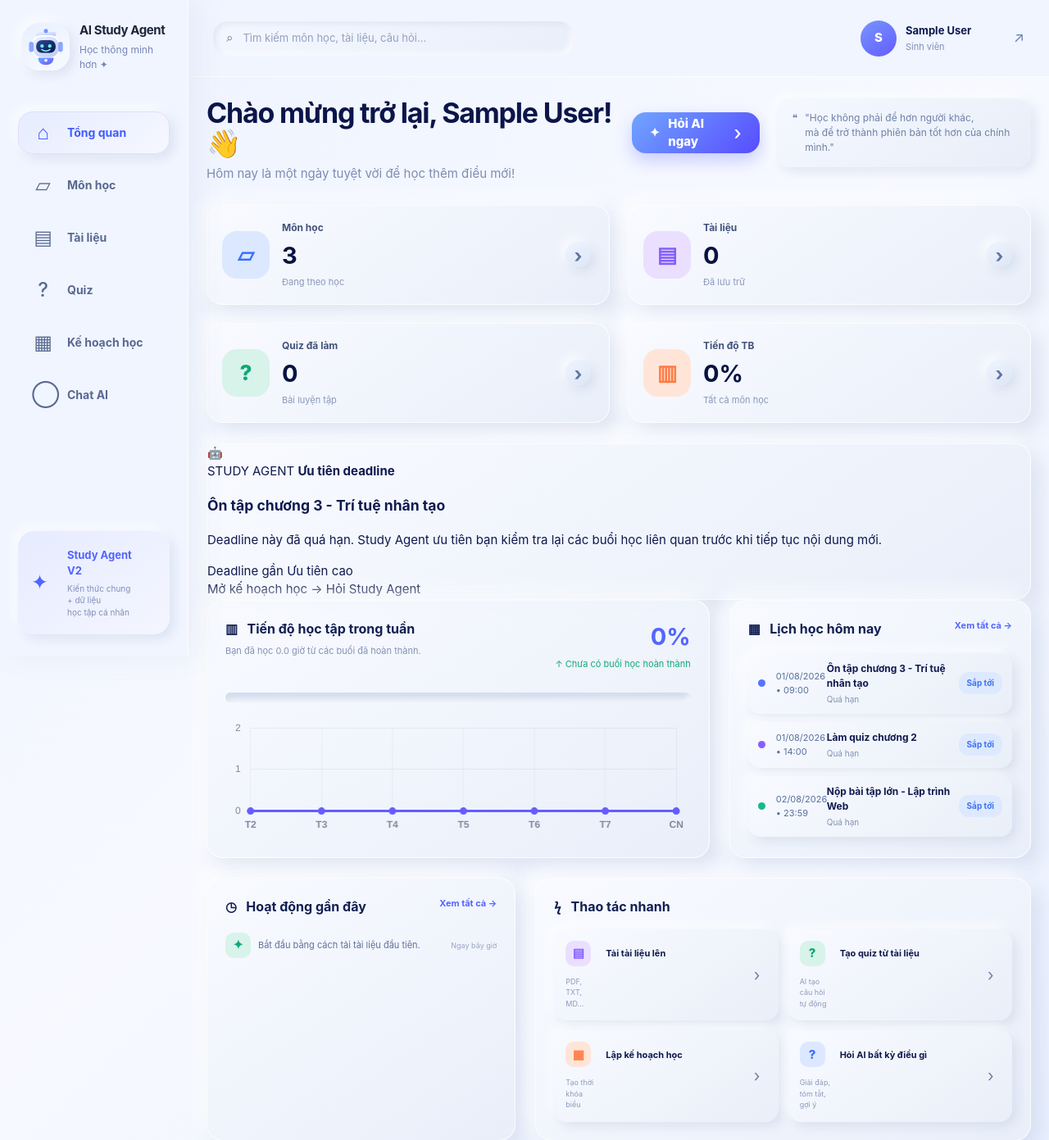
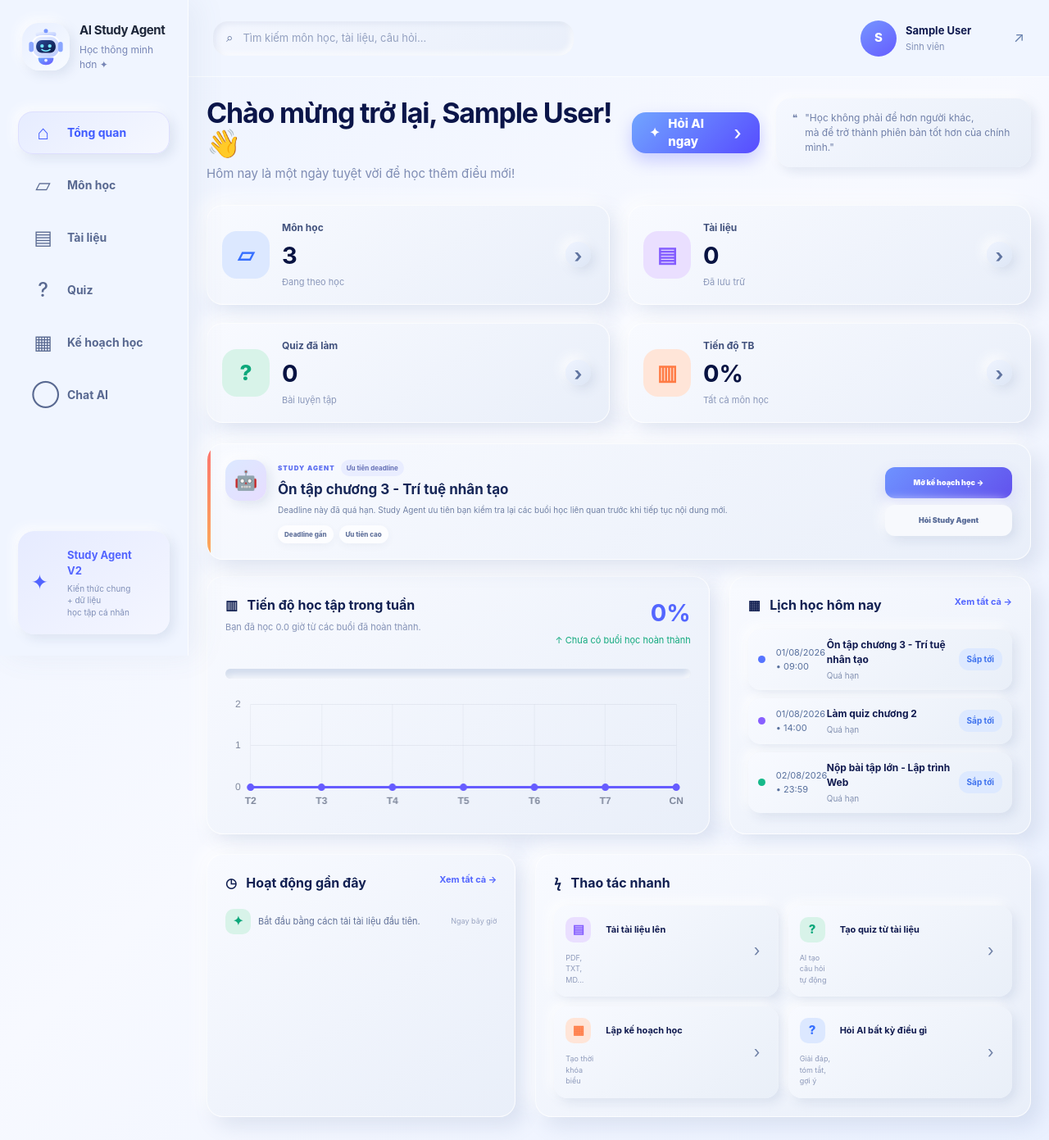
Before and after one commit to nguyencongthanh09102005-beep/AI-Study-Agent, a Flask app: page /dashboard in a window 1280 px wide. Shown: the top 1391 px of the page at 82% size. Run offline with Flask 3, Linux system fonts and the light colour scheme; the visitor is signed in with stand-in values (Sample User, id 1); data comes from the database, SQL or seed files in the repository; data that the repository does not hold is empty.

Commit message:
Style proactive companion recommendations

```diff
--- a/static/css/mockup.css
+++ b/static/css/mockup.css
@@ -985,3 +985,193 @@ body.page-chat {
     grid-column: 1;
   }
 }
+
+
+/* =====================================================
+   PHASE 4 - PROACTIVE / COMPANION STUDY AGENT
+===================================================== */
+.proactive-agent-card {
+  position: relative;
+  overflow: hidden;
+  display: grid;
+  grid-template-columns: minmax(0, 1fr) auto;
+  gap: 20px;
+  align-items: center;
+  margin-bottom: 20px;
+  padding: 19px 22px;
+  border: 1px solid rgba(100, 111, 255, .15);
+  background:
+    radial-gradient(circle at 92% 15%, rgba(129, 92, 255, .11), transparent 29%),
+    linear-gradient(145deg, #f8faff, #edf2fb);
+}
+
+.proactive-agent-card:before {
+  content: "";
+  position: absolute;
+  inset: 0 auto 0 0;
+  width: 4px;
+  background: linear-gradient(180deg, #6e91ff, #7158ef);
+}
+
+.proactive-agent-main {
+  min-width: 0;
+  display: flex;
+  align-items: flex-start;
+  gap: 14px;
+}
+
+.proactive-agent-avatar {
+  width: 50px;
+  height: 50px;
+  display: grid;
+  place-items: center;
+  flex: 0 0 50px;
+  border-radius: 16px;
+  background: linear-gradient(135deg, #dce9ff, #e7ddff);
+  font-size: 23px;
+  box-shadow: var(--shadow-sm);
+}
+
+.proactive-agent-copy {
+  min-width: 0;
+}
+
+.proactive-agent-kicker {
+  display: flex;
+  flex-wrap: wrap;
+  align-items: center;
+  gap: 7px;
+  margin-bottom: 5px;
+}
+
+.proactive-agent-kicker span {
+  color: #5e70f0;
+  font-size: 8px;
+  font-weight: 950;
+  letter-spacing: .13em;
+}
+
+.proactive-agent-kicker b {
+  padding: 4px 7px;
+  border-radius: 999px;
+  background: #e9edff;
+  color: #6671b6;
+  font-size: 8px;
+}
+
+.proactive-agent-copy h3 {
+  margin: 0;
+  color: #172758;
+  font-size: 17px;
+  line-height: 1.35;
+}
+
+.proactive-agent-copy p {
+  max-width: 820px;
+  margin: 6px 0 0;
+  color: #7080a4;
+  font-size: 10px;
+  line-height: 1.58;
+}
+
+.proactive-agent-meta {
+  display: flex;
+  flex-wrap: wrap;
+  gap: 7px;
+  margin-top: 10px;
+}
+
+.proactive-agent-meta span {
+  padding: 5px 8px;
+  border-radius: 999px;
+  background: rgba(255,255,255,.74);
+  color: #60719b;
+  font-size: 8px;
+  font-weight: 800;
+  box-shadow: 0 3px 10px rgba(63, 76, 124, .05);
+}
+
+.proactive-agent-actions {
+  display: flex;
+  flex-direction: column;
+  gap: 8px;
+  min-width: 155px;
+}
+
+.proactive-agent-actions a {
+  min-height: 38px;
+  display: inline-flex;
+  align-items: center;
+  justify-content: center;
+  padding: 0 13px;
+  border-radius: 12px;
+  font-size: 9px;
+  font-weight: 900;
+  text-align: center;
+  transition: transform .18s ease, box-shadow .18s ease;
+}
+
+.proactive-agent-actions a:hover {
+  transform: translateY(-1px);
+}
+
+.proactive-primary {
+  background: linear-gradient(135deg, #6e92ff, #6252ed);
+  color: #fff;
+  box-shadow: 0 9px 20px rgba(88, 91, 236, .19);
+}
+
+.proactive-secondary {
+  background: #f7f9fd;
+  color: #586b97;
+  box-shadow: var(--shadow-sm);
+}
+
+.proactive-weakness:before {
+  background: linear-gradient(180deg, #ff8b65, #7c59f1);
+}
+
+.proactive-deadline:before {
+  background: linear-gradient(180deg, #ff756f, #ffad58);
+}
+
+.proactive-check:before {
+  background: linear-gradient(180deg, #20b984, #5d8cff);
+}
+
+@media (max-width: 820px) {
+  .proactive-agent-card {
+    grid-template-columns: 1fr;
+  }
+
+  .proactive-agent-actions {
+    flex-direction: row;
+    min-width: 0;
+  }
+
+  .proactive-agent-actions a {
+    flex: 1;
+  }
+}
+
+@media (max-width: 560px) {
+  .proactive-agent-card {
+    padding: 16px;
+  }
+
+  .proactive-agent-main {
+    gap: 10px;
+  }
+
+  .proactive-agent-avatar {
+    width: 42px;
+    height: 42px;
+    flex-basis: 42px;
+    border-radius: 13px;
+    font-size: 19px;
+  }
+
+  .proactive-agent-actions {
+    flex-direction: column;
+  }
+}
```
